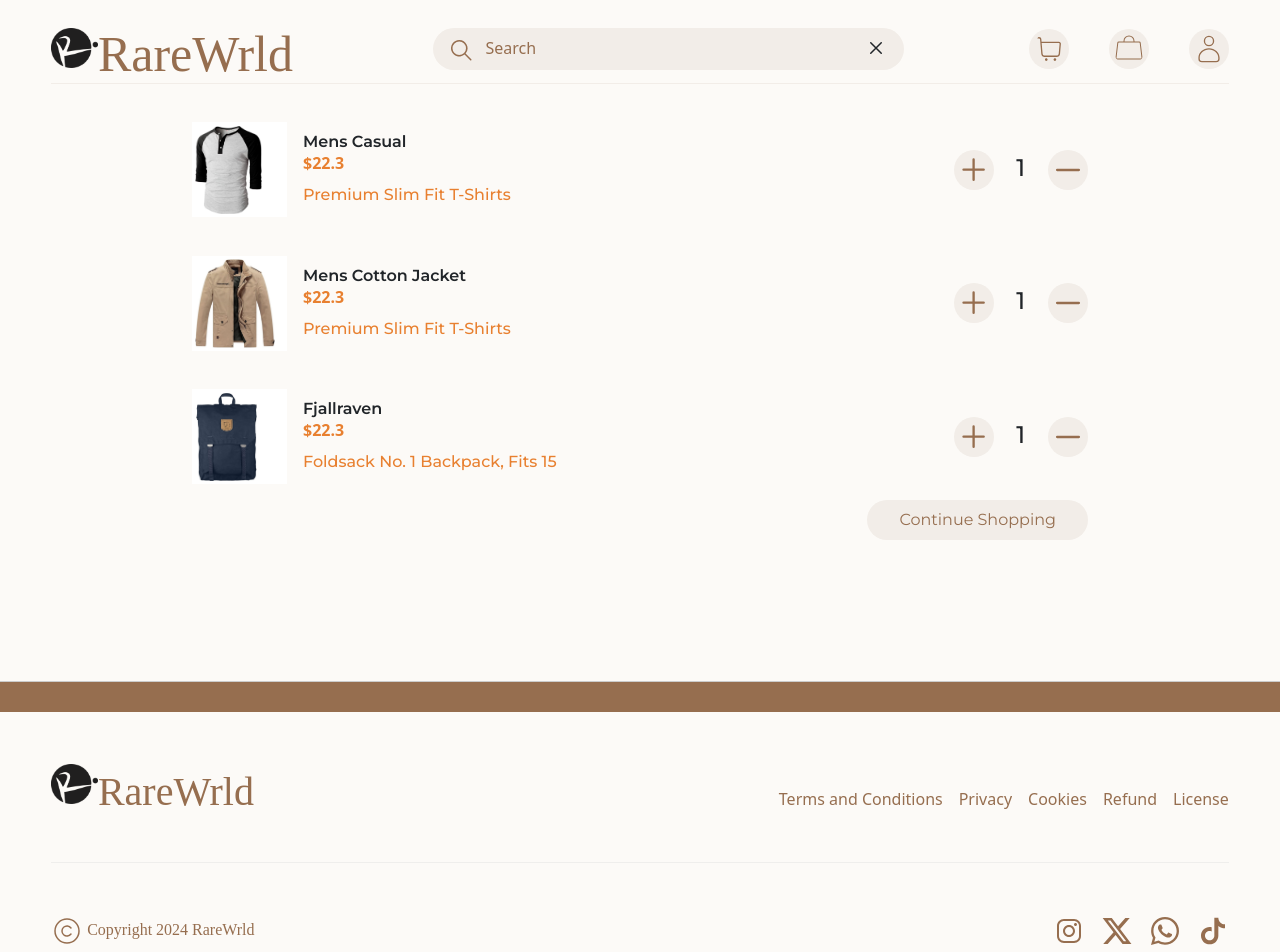
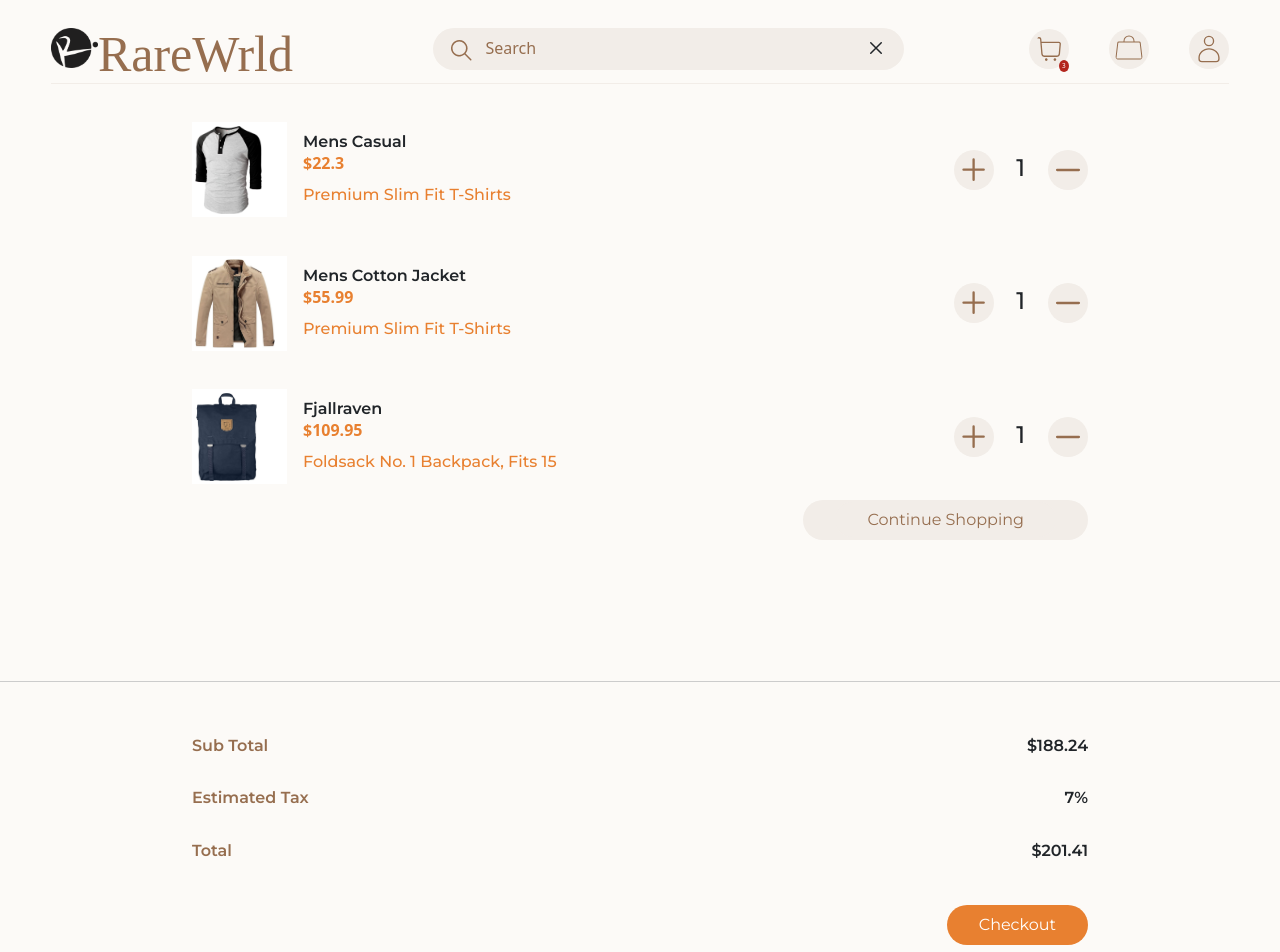
Before and after one commit to Thehanifah/New, a React (Create React App) app: page /Cart in a window 1280 px wide. Shown: the top 952 px of the page. Built offline with nearby package versions, Linux system fonts and the light colour scheme; no server answers; a web font is replaced by a local one.

Commit message:
added cart page

```diff
--- a/src/components/Cart.css
+++ b/src/components/Cart.css
@@ -4,13 +4,31 @@
 .container-box1{
     min-height: 70vh;
     border-bottom: 1px solid #ccc;
+    margin-bottom: 4%;
+    height: auto;
 }
 
 .cart-cont{
     margin:3% 15%;
     height: auto;
+}
+
+.p1{
+font-family: 'montserrat';
+color: #966E4F;
+font-weight: 600;
+}
+
+.p2{
+    font-family: 'montserrat';
+    font-weight: 600;
+}
 
 
+.total{
+    margin:1% 15%;
+    display: flex;
+    justify-content: space-between;
 }
 
 .btn-shop{
@@ -18,6 +36,13 @@
     align-items: end;
     flex-direction: column;
 
+}
+
+.checkout-div{
+    display: flex;
+    align-items: end;
+    flex-direction: column;
+    margin: 2% 15% 20% 15%;
 }
 
 
@@ -29,6 +54,25 @@
   background-color: #F2EDE8;
   color: #966E4F;
 }
+
+.checkout{
+    padding: 0.5em 2em ;
+    font-family: 'montserrat';
+    border-radius: 20px;
+    border: 0;
+    background-color: #E88030;
+    color: #fff;
+}
+
+.Shop-again a{
+    padding: 0.5em 2em ;
+    font-family: 'montserrat';
+    border-radius: 20px;
+    border: 0;
+    text-decoration: none;
+    background-color: #F2EDE8;
+    color: #966E4F;
+  }
 
 
 
@@ -169,14 +213,26 @@
         .cart-cont{
             margin:3% 4%;
             height: auto;
+        }
 
+        .checkout-div{
+            margin:3% 4% 20% 4%;
+            display: flex;
+    align-items: center;
+    flex-direction: column;
+        }
+
+        .total{
+            margin:1% 3%;
+            display: flex;
+            justify-content: space-between;
         }
 
         .btn-shop{
             display: flex;
-            align-items: center;
+            align-items: flex-start;
             flex-direction: column;
-
+            margin-top: 10%;
         }
 
         .plus-minus{
--- a/src/components/Cart.jsx
+++ b/src/components/Cart.jsx
@@ -42,7 +42,7 @@
                     <div className='the-info'>
                     <h5 className="card-title-cart">Mens Cotton Jacket </h5>
                     <div className='prices'>
-                    <p className="card-text-cart">$22.3</p>
+                    <p className="card-text-cart">$55.99</p>
                     <p className="card-title-cart1">Premium Slim Fit T-Shirts</p>
                     </div>
 
@@ -64,7 +64,7 @@
                     <div className='the-info'>
                     <h5 className="card-title-cart">Fjallraven </h5>
                     <div className='prices'>
-                    <p className="card-text-cart">$22.3</p>
+                    <p className="card-text-cart">$109.95</p>
                     <p className="card-title-cart1">Foldsack No. 1 Backpack, Fits 15 </p>
                     </div>
 
@@ -78,10 +78,38 @@
                   </div>
                 </div>
             </div>
-            <div className='btn-shop'><button className='Shop-again'><a href="/Shop"></a>Continue Shopping</button> </div>
+            <div className='btn-shop'><button className='Shop-again'><a href="/Shop">Continue Shopping</a></button> </div>
          </div>
 
+    </div>
 
+    <div className='total'>
+      <p className='p1'>
+       Sub Total
+      </p>
+    <p className='p2'>
+     $188.24
+    </p>
+    </div>
+    <div className='total'>
+      <p className='p1'>
+       Estimated Tax
+      </p>
+    <p className='p2'>
+    7%
+    </p>
+    </div>
+    <div className='total'>
+      <p className='p1'>
+       Total
+      </p>
+    <p className='p2'>
+     $201.41
+    </p>
+    </div>
+
+    <div className='checkout-div'>
+    <button className='checkout'>Checkout</button>
     </div>
 
       <Footer/>
--- a/src/components/Navbar files/Navbar.css
+++ b/src/components/Navbar files/Navbar.css
@@ -53,6 +53,17 @@
     font-size: 2.5em;
 }
 
+.cart-number{
+  background-color: #b3261e;
+  color: #fff!important;
+  position: absolute;
+  font-size: 0.4em;
+  border-radius: 50%;
+  padding: 0.2em 0.5em;
+  top: 7em;
+  right: 25em;
+}
+
 
 #Search-icon, #searchInput::placeholder{
     color:#966E4F;
@@ -98,7 +109,7 @@
 
 .navbar-toggler-1, .toggle-open{
 cursor: pointer;
-font-size: 2em;
+font-size: 1.5em;
     display: none;
     border: none;
     background: none;
@@ -111,7 +122,7 @@
 
 .navbar-toggler-2, .toggle-close{
 cursor: pointer;
-font-size: 2em;
+font-size: 1.5em;
     display: none;
     border: none;
     background: none;
@@ -119,7 +130,7 @@
 
 .navbar-toggler-3,.searchIcon-1{
     cursor: pointer;
-    font-size: 1.5em;
+    font-size: 1.2em;
         /* display: none; */
         border: none;
         background: none;
@@ -167,7 +178,7 @@
       }
 
       .navbar-brand span{
-        font-size: 2em;
+        font-size: 1.5em;
         line-height: 30px;
     }
 
@@ -191,8 +202,8 @@
       .navbar-toggler-3,.searchIcon-1{
         display: block;
         position: absolute;
-        top: 0.4em;
-        right: 1.2em;
+        top: 0.7em;
+        right: 1em;
       }
 
       .navbar-toggler-1, .toggle-open{
@@ -252,7 +263,7 @@
      .navbar.active .navbar-toggler-2, .toggle-close{
                 display: block;
                 position: absolute;
-         top: 0.1em;
+         top: 0.3em;
         right: 0;
 
         }
@@ -294,7 +305,7 @@
 
 
       .searchIcon.active{
-        font-size: 1.5em;
+        font-size: 1em;
         background-color: #F2EDE8;
        margin-right: 0.5em;
         color: #966E4F;
@@ -309,6 +320,7 @@
         background-color: #F2EDE8;
         width: 80%;
     }
+
 
 
 
--- a/src/components/Navbar files/Navbar.jsx
+++ b/src/components/Navbar files/Navbar.jsx
@@ -77,6 +77,7 @@
       <ul className={`navbar-ul ${isOpen ? 'show' : ''}`}>
         <li className="nav-item">
           <a className="nav-link active" aria-current="page" href="/Cart"><CiShoppingCart className="nav-item-icon" /><span>Cart</span></a>
+          <span className='cart-number'>3</span>
         </li>
         <li className="nav-item">
           <Link className="nav-link active" to="/shop"><PiHandbagSimpleThin className="nav-item-icon" /> <span>Shop</span></Link>
--- a/src/components/Shop.css
+++ b/src/components/Shop.css
@@ -9,7 +9,7 @@
     }
 
     .category-links{
-        margin: 2% 0% 0% 4%
+        margin: 2% 0% 0% 4%;
     }
 
 
@@ -31,6 +31,24 @@
         align-items: center;
       }
 
+      .category-btns.active {
+        border-bottom: #966E4F 1px solid;
+        padding-bottom: 1px;
+    }
+
+
+    .category-btns{
+        border: none;
+        font-family: "montserrat";
+        color: #966E4F;
+        font-size: 1.5em;
+        font-weight: 500;
+    }
+
+    .category-btns:active{
+        border-bottom: 1px solid #966E4F;
+    }
+
 
       /* @media(max-width:780){
         .grid-container {
@@ -42,52 +60,8 @@
 
 
       } */
-      @media(max-width:1240px){
-        .grid-container {
-            display: grid;
-            grid-template-columns: repeat(auto-fit, minmax(250px, 3fr))!important;
-            gap: 20px;
-            margin: 5% 10%;
-          }
 
 
-      }
-      @media(max-width:980px){
-        .grid-container {
-            display: grid;
-            grid-template-columns: repeat(auto-fit, minmax(220px, 3fr))!important;
-            gap: 20px;
-            margin: 3% 10% ;
-          }
-        }
-          @media(max-width:730px){
-            .grid-container {
-                display: grid;
-                grid-template-columns: repeat(auto-fit, minmax(200px, 3fr))!important;
-                gap: 20px;
-                margin: 10%;
-              }}
-
-              @media(max-width:600px){
-                .grid-container {
-                    display: grid;
-                    grid-template-columns: repeat(auto-fit, minmax(150px, 3fr))!important;
-                    gap: 20px;
-                    margin: 10%;
-                  }
-      }
-
-.category-btns{
-    border: none;
-    font-family: "montserrat";
-    color: #966E4F;
-    font-size: 1.5em;
-    font-weight: 500;
-}
-
-.category-btns:active{
-    border-bottom: 1px solid #966E4F;
-}
 
 
 .pagination{
@@ -134,7 +108,8 @@
     opacity: 2;
     border: none;
     background-color: none;
-    color: #966E4F;
+    color: #FACBA9;
+
 }
 
 .page-item .page-link:hover{
@@ -147,3 +122,63 @@
     background-color: #966E4F;
     color: #FCFAF7;
 }
+
+@media(max-width:1240px){
+    .grid-container {
+        display: grid;
+        grid-template-columns: repeat(auto-fit, minmax(250px, 3fr))!important;
+        gap: 20px;
+        margin: 5% 10%;
+      }
+
+
+  }
+  @media(max-width:980px){
+    .grid-container {
+        display: grid;
+        grid-template-columns: repeat(auto-fit, minmax(220px, 3fr))!important;
+        gap: 20px;
+        margin: 3% 10% ;
+      }
+    }
+      @media(max-width:730px){
+        .grid-container {
+            display: grid;
+            grid-template-columns: repeat(auto-fit, minmax(200px, 3fr))!important;
+            gap: 20px;
+            margin: 10%;
+          }
+          .category-btns.active {
+            border: none;
+            color: #966E4F;
+        }
+        .category-links{
+            display: flex;
+            justify-content: center;
+        }
+
+        .category-btns{
+            border: none;
+            font-family: "montserrat";
+            color: #FACBA9;
+            font-size: 1em;
+            font-weight: 500;
+        }
+
+        }
+
+          @media(max-width:600px){
+            .grid-container {
+                display: grid;
+                grid-template-columns: repeat(auto-fit, minmax(150px, 3fr))!important;
+                gap: 20px;
+                margin: 10%;
+              }
+
+              .category-btns{
+
+                font-size: 0.7em;
+                font-weight: 500;
+            }
+
+  }
```
Also changed, not shown: src/components/Shop.jsx (+101 -8 lines).
